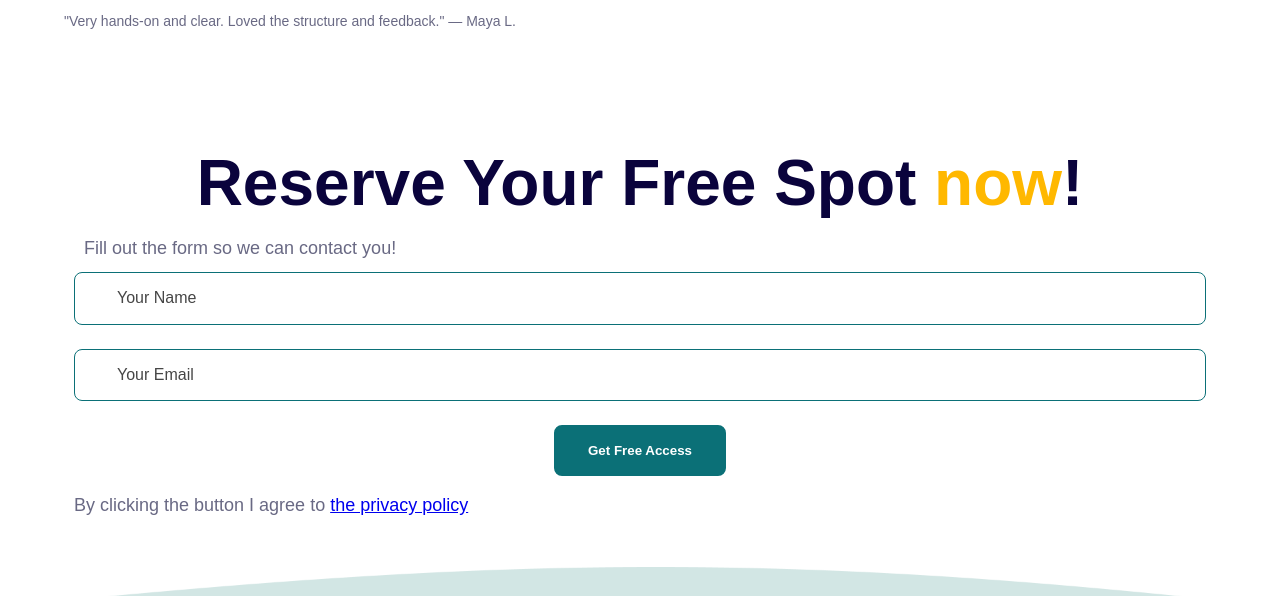
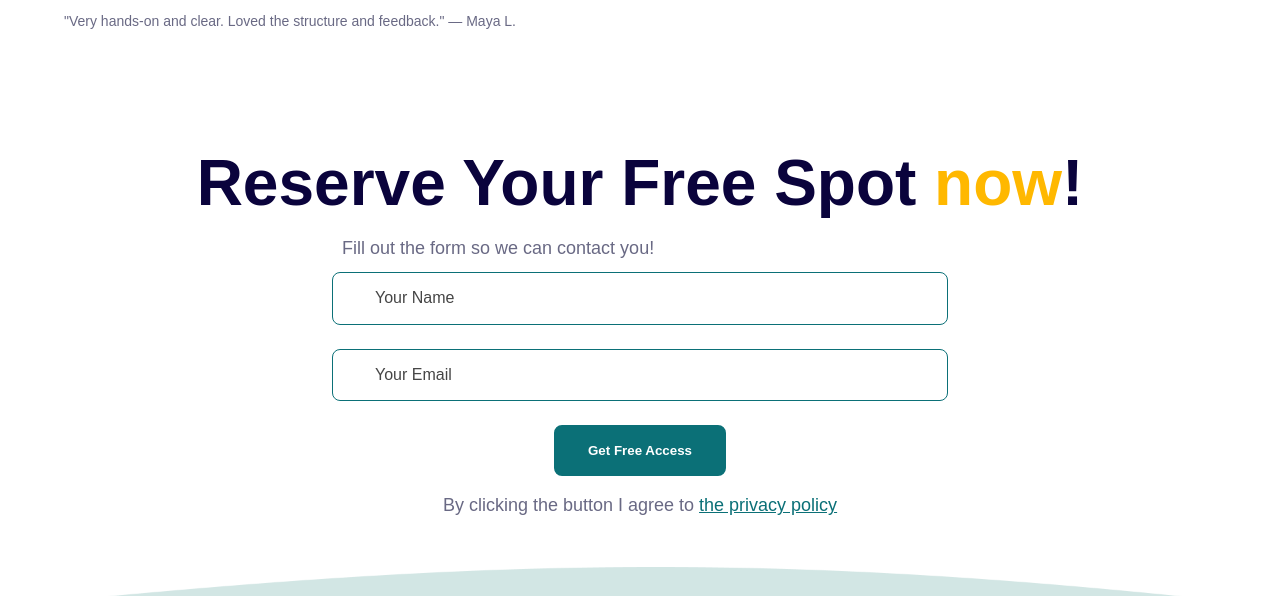
Before and after one commit to petriwna/vebinar, a website built with webpack: page src/index.html in a window 1280 px wide. Shown: the part 1814-2410 px from the top of the page. Built offline with nearby package versions, Linux system fonts and the light colour scheme; some packages are replaced by stand-ins of ours.

Commit message:
finish styling reserve-section

```diff
--- a/src/index.html
+++ b/src/index.html
@@ -193,9 +193,9 @@
                 <button class="reserve-section__button button" type="submit">
                     Get Free Access
                 </button>
-                <p class="form-terms"
+                <p class="reserve-section__form-terms"
                 >By clicking the button I agree to
-                    <a class="form-terms__link" href="privacy-policy.html"> the privacy policy</a>
+                    <a class="reserve-section__link" href="privacy-policy.html"> the privacy policy</a>
                 </p>
             </form>
         </div>
--- a/src/scss/layouts/_reserve-section.scss
+++ b/src/scss/layouts/_reserve-section.scss
@@ -11,7 +11,12 @@
   }
 
   &__form {
-    padding: 0 50px;
+    width: 100%;
+
+    @media screen and (min-width: $bp-tablet) {
+      width: 50%;
+      margin: 0 auto;
+    }
   }
 
   &__title {
@@ -26,4 +31,17 @@
     display: block;
     margin: 0 auto 16px;
   }
+
+  &__form-terms {
+    text-align: center;
+  }
+
+  &__link {
+    color: var(--color-secondary);
+    transition: color 0.3s;
+
+    &:hover {
+      color: var(--text-color-primary);
+    }
+  }
 }
```
